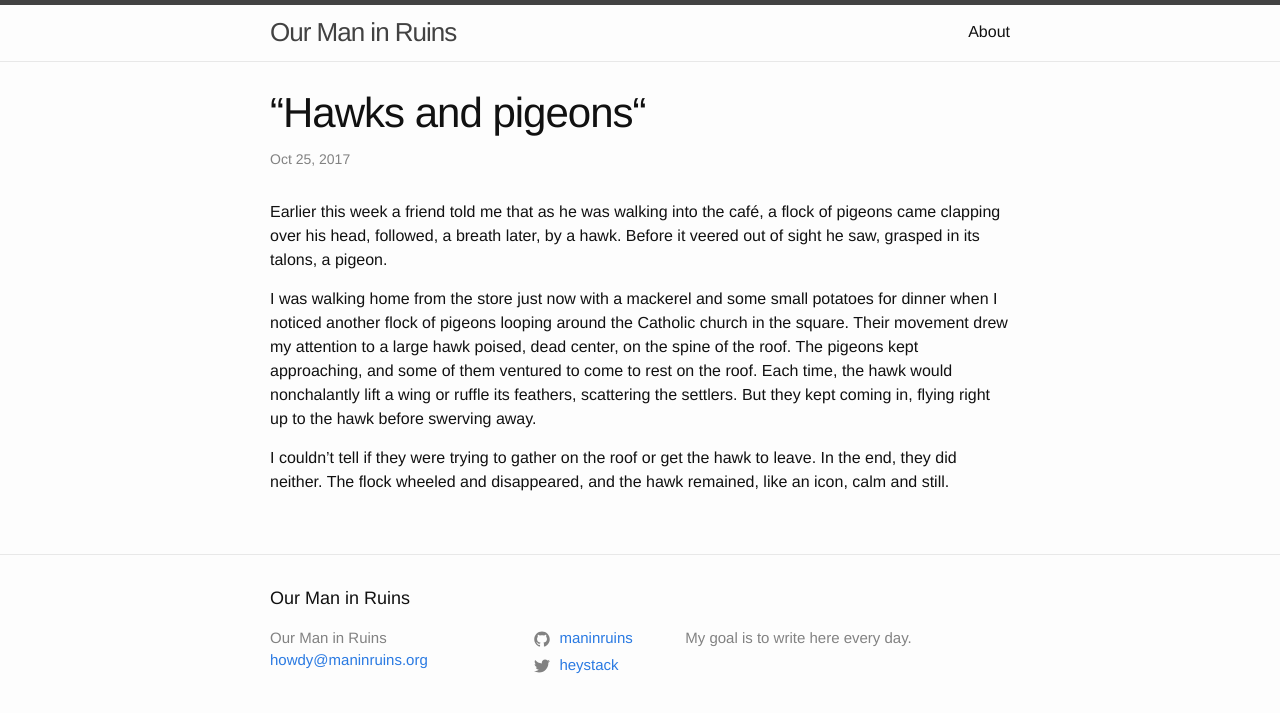
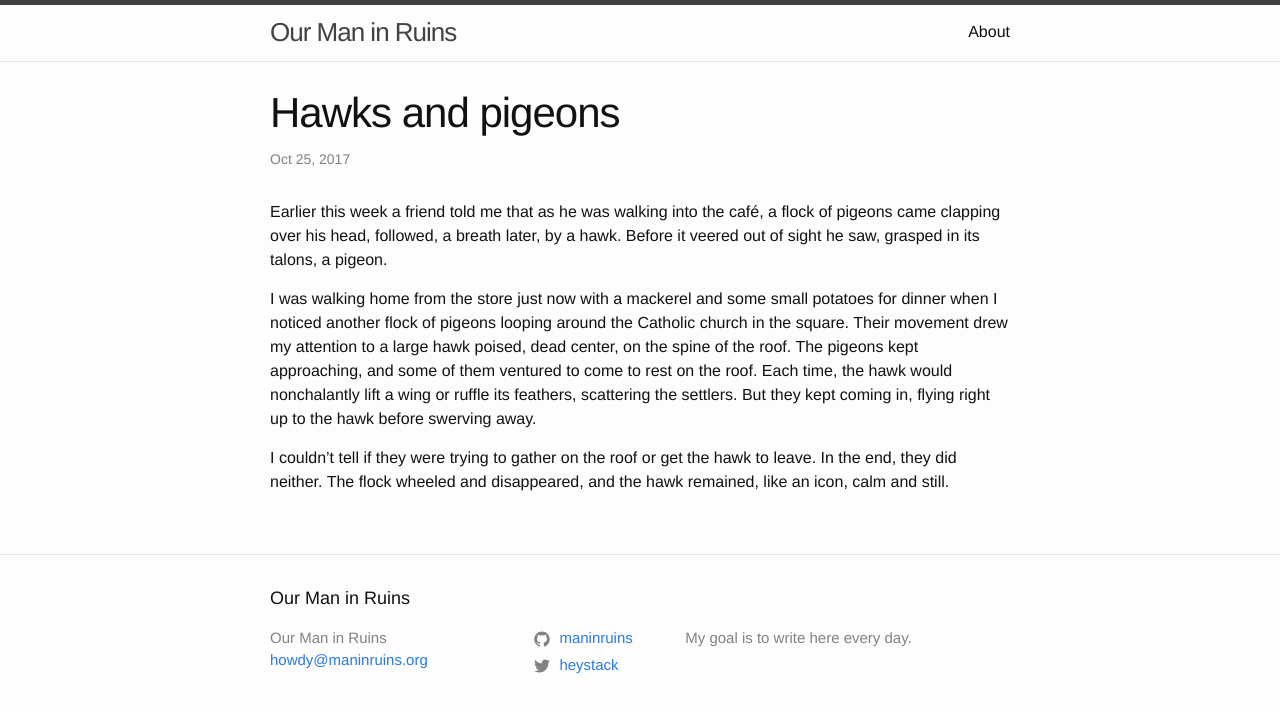
Before and after one commit to maninruins/maninruins.github.io, a Jekyll site: the page built from _posts/2017-10-25-hawks-and-pigeons.markdown, in a window 1280 px wide. Shown: the top 713 px of the page. Built offline with Jekyll 4.4.1, drawn with Linux system fonts in a browser that asks for light colours.

```diff
--- a/_posts/2017-10-25-hawks-and-pigeons.markdown
+++ b/_posts/2017-10-25-hawks-and-pigeons.markdown
@@ -1,6 +1,6 @@
 ---
 layout: post
-title: “Hawks and pigeons“
+title: Hawks and pigeons
 date: 2017-10-25 18:04:00 -0400
 categories: nature
 ---
```
